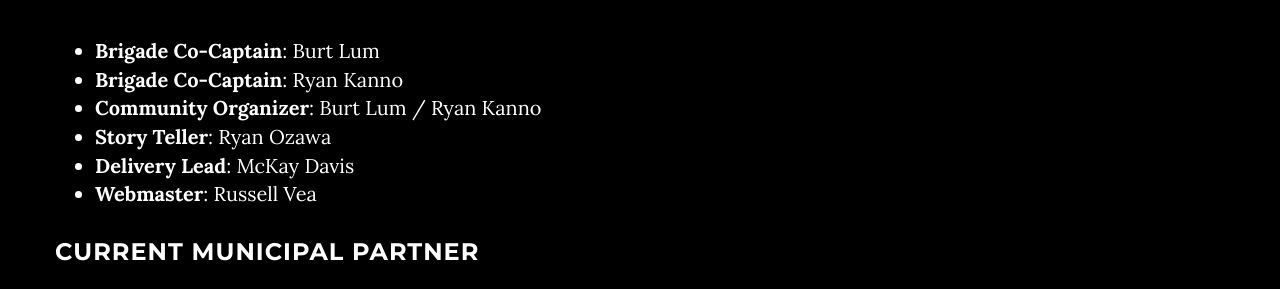
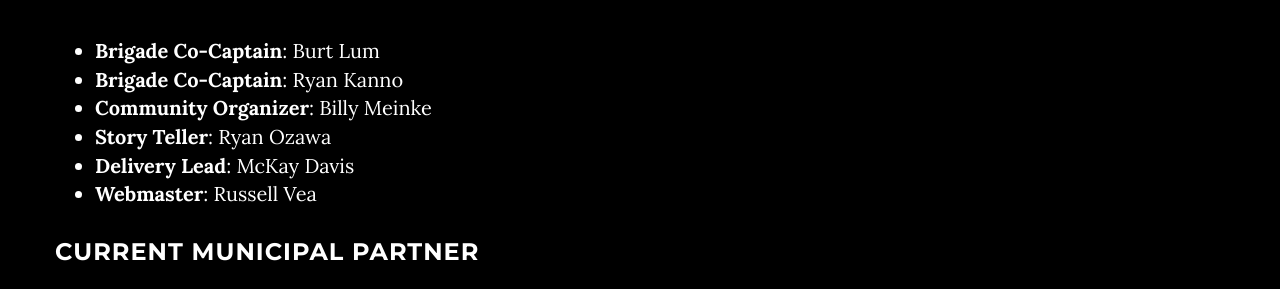
Before and after one commit to CodeWithAloha/codeforhawaii.github.io, a Jekyll site: the page built from index.html, in a window 1280 px wide and 900 px high, scrolled down 1527 px. Shown: the part 165-454 px from the top of the window. Built offline with Jekyll 4.4.1, drawn with Linux system fonts in a browser that asks for light colours; comment, search, counter and statistics services are not loaded.

Commit message:
Added Billy as CO

```diff
--- a/_includes/about.html
+++ b/_includes/about.html
@@ -38,7 +38,7 @@
                 <ul style="font-size:1.428em;">
                     <li><strong>Brigade Co-Captain</strong>: Burt Lum</li>
                     <li><strong>Brigade Co-Captain</strong>: Ryan Kanno</li>
-                    <li><strong>Community Organizer</strong>: Burt Lum / Ryan Kanno</li>
+                    <li><strong>Community Organizer</strong>: Billy Meinke</li>
                     <li><strong>Story Teller</strong>: Ryan Ozawa</li>
                     <li><strong>Delivery Lead</strong>: McKay Davis</li>
                     <li><strong>Webmaster</strong>: Russell Vea</li>
```
